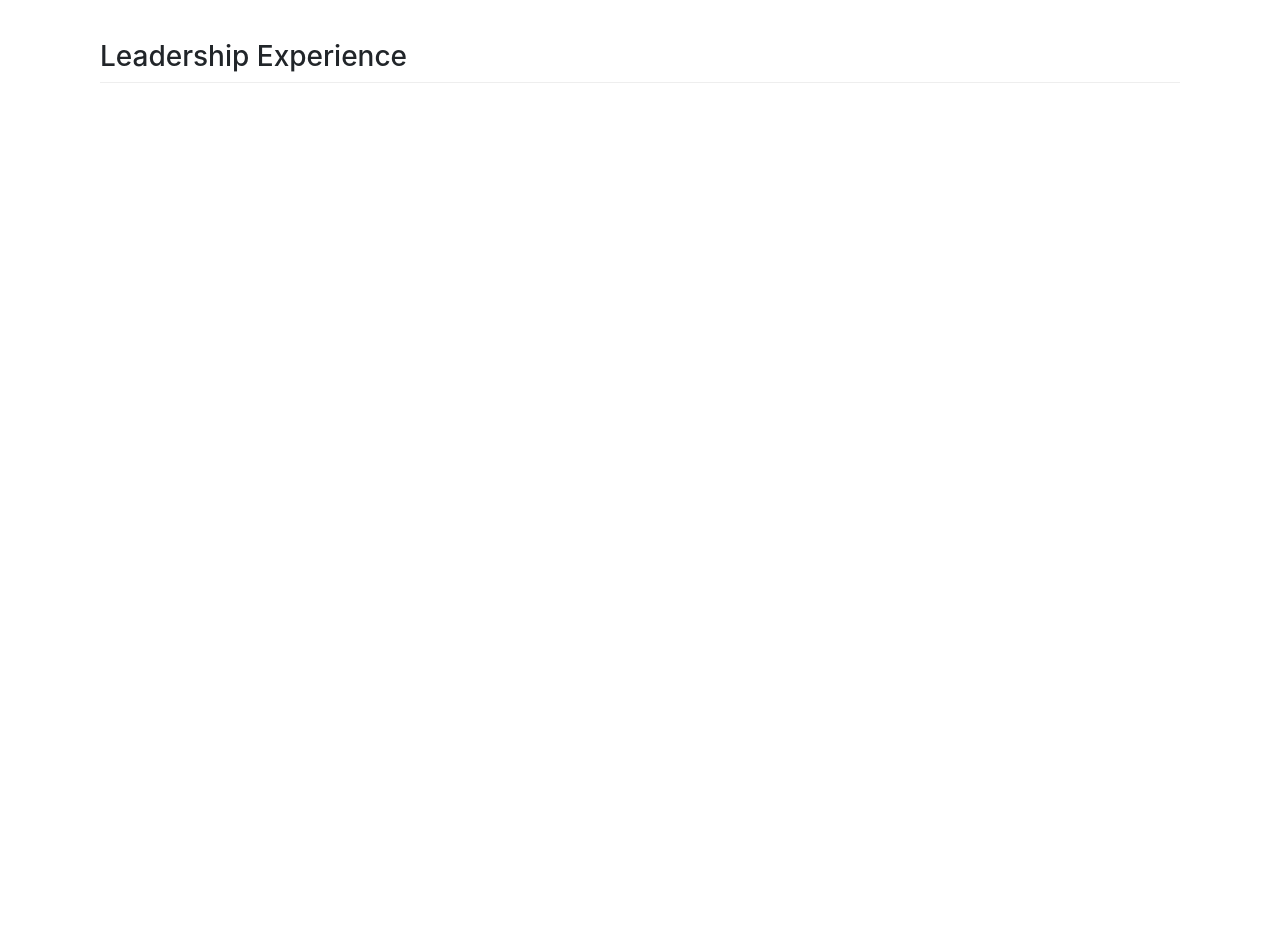
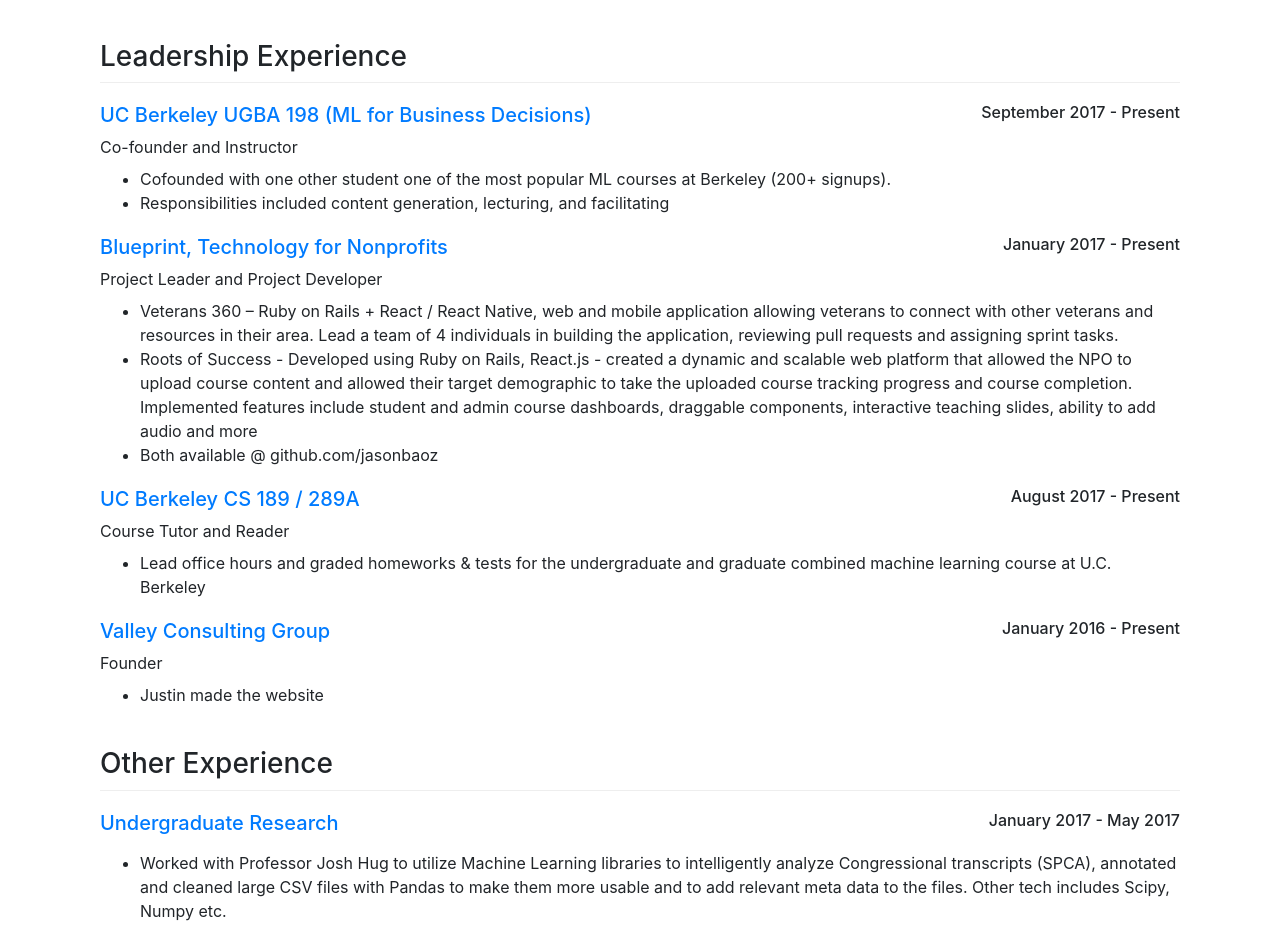
Before and after one commit to jasonzbao/jasonbaoz.github.io, a React (Create React App) app: page / in a window 1280 px wide. Shown: the part 801-1744 px from the top of the page. Before the commit the page ends 904 px from the top, so only its background shows below. Built offline with nearby package versions, Linux system fonts and the light colour scheme.

Commit message:
Generalized everything, added favicon

```diff
--- a/public/index.html
+++ b/public/index.html
@@ -19,7 +19,7 @@
       work correctly both with client-side routing and a non-root public URL.
       Learn how to configure a non-root public URL by running `npm run build`.
     -->
-    <title>React App</title>
+    <title>Personal Website</title>
   </head>
   <body>
     <noscript>
--- a/src/App.js
+++ b/src/App.js
@@ -3,7 +3,7 @@
 import {Grid, Col, Row} from 'react-bootstrap';
 
 import education from './editables/education.json';
-import work_experience from './editables/work_experience.json';
+import experience from './editables/experience.json';
 import './App.css';
 
 
@@ -34,7 +34,6 @@
   }
 
   renderDetails(details) {
-    console.log(details)
     return details.map((entry, index) => {
       return (
         <li className="detail">{entry}</li>
@@ -42,16 +41,16 @@
     })
   }
 
-  renderWorkExperiences() {
-    return work_experience.map((entry, index) => {
+  renderExperienceDetails(d) {
+    return d.map((entry, index) => {
       return (
         <div className="sub-container subwork-container" key={index}>
           <Row>
             <Col xs={12} md={8}>
-              <a href={entry.link}><h5 className="company">{entry.company}</h5></a>
+              <a href={entry.header_link}><h5 className="header">{entry.header}</h5></a>
             </Col>
             <Col xs={6} md={4}>
-              <h6 className="location float-right" ex={6} md={4}>{entry.location}</h6>
+              <h6 className="first-right-align float-right" ex={6} md={4}>{entry.first_right_align}</h6>
             </Col>
           </Row>
           <Row>
@@ -59,7 +58,7 @@
               <p className="title">{entry.title}</p>
             </Col>
             <Col xs={6} md={4}>
-              <p className="date float-right" ex={6} md={4}>{entry.date}</p>
+              <p className="second-right-align float-right" ex={6} md={4}>{entry.second_right_align}</p>
             </Col>
           </Row>
           <ul>
@@ -70,11 +69,15 @@
     })
   }
 
-  renderLeadershipExperience() {
-    return (
-      <div>
-      </div>
-    )
+  renderExperiences() {
+    return experience.map((entry, index) => {
+      return (
+        <div className="other-container" key={index}>
+          <h3 className="page-header">{entry.section_title}</h3>
+          {this.renderExperienceDetails(entry.section_data)}
+        </div>
+      )
+    })
   }
 
   render() {
@@ -95,14 +98,7 @@
             <h3 className="page-header">Education</h3>
             {this.renderEducations()}
           </div>
-          <div className="work-experience-container">
-            <h3 className="page-header">Work Experience</h3>
-            {this.renderWorkExperiences()}
-          </div>
-          <div className="leadership-experience-container">
-            <h3 className="page-header">Leadership Experience</h3>
-            {this.renderLeadershipExperience()}
-          </div>
+          {this.renderExperiences()}
         </Grid>
       </div>
     );
--- a/src/editables/education.json
+++ b/src/editables/education.json
@@ -4,7 +4,7 @@
   "year": "August 2015 - May 2019",
   "degree": "B.A. Computer Science, Applied Math, Philosophy",
   "gpa_title": "Computer Science GPA: ",
-  "gpa": "Computer Science GPA: 3.9",
+  "gpa": "3.9",
   "relevant_coursework": "Data Structures, Algorithms, AI, ML (grad), Databases, Real Analysis, Abstract Analysis, Linear Algebra, Abstract Algebra, Deep NN (grad), Probability & Random Processes, Randomness and Computation (grad), Optimization Models and Applications (grad)"
 }
 ]
--- /dev/null
+++ b/src/editables/experience.json
@@ -0,0 +1,100 @@
+[{
+  "section_title": "Work Experience",
+  "section_data": [
+    {
+      "header": "Facebook",
+      "header_link": "https://facebook.com",
+      "title": "Software Engineer Intern (Incoming)",
+      "second_right_align": "August 2018 - December 2018",
+      "first_right_align": "Menlo Park, California",
+      "details": [
+        "Incoming!"
+      ]
+    },
+    {
+      "header": "Bridgewater Associates",
+      "header_link": "https://bridgewater.com",
+      "title": "Investment Engineer Intern (Incoming)",
+      "second_right_align": "June 2018 - August 2018",
+      "first_right_align": "Westport, Connecticut",
+      "details": [
+        "Incoming!"
+      ]
+    },
+    {
+      "header": "Neurotrack",
+      "header_link": "https://neurotrack.com/",
+      "title": "Machine Learning Research",
+      "second_right_align": "May 2017 - December 2017",
+      "first_right_align": "Redwood City, California",
+      "details": [
+        "Analyzed feature space with tools such as SVD, PCA and Spectral Clustering. Analyzed quality of the data by calculating variance of the eye-gaze plots clustered by locations weighted by pupil diameter variance. Integrated saccade orientation related features from other research papers.",
+        "Created a presentation with ROC curves, Mesh Grids, Cross-Validation charts and Histograms – beginning the process to publish results."
+      ]
+    }
+  ]
+},
+{
+  "section_title": "Leadership Experience",
+  "section_data": [
+    {
+      "header": "UC Berkeley UGBA 198 (ML for Business Decisions)",
+      "header_link": "https://ugba198.com",
+      "title": "Co-founder and Instructor",
+      "second_right_align": "",
+      "first_right_align": "September 2017 - Present",
+      "details": [
+        "Cofounded with one other student one of the most popular ML courses at Berkeley (200+ signups).",
+        "Responsibilities included content generation, lecturing, and facilitating"
+      ]
+    },
+    {
+      "header": "Blueprint, Technology for Nonprofits",
+      "header_link": "https://calblueprint.org",
+      "title": "Project Leader and Project Developer",
+      "second_right_align": "",
+      "first_right_align": "January 2017 - Present",
+      "details": [
+        "Veterans 360 – Ruby on Rails + React / React Native, web and mobile application allowing veterans to connect with other veterans and resources in their area. Lead a team of 4 individuals in building the application, reviewing pull requests and assigning sprint tasks. ",
+        "Roots of Success - Developed using Ruby on Rails, React.js - created a dynamic and scalable web platform that allowed the NPO to upload course content and allowed their target demographic to take the uploaded course tracking progress and course completion. Implemented features include student and admin course dashboards, draggable components, interactive teaching slides, ability to add audio and more",
+        "Both available @ github.com/jasonbaoz"
+      ]
+    },
+    {
+      "header": "UC Berkeley CS 189 / 289A",
+      "header_link": "https://eecs189.org",
+      "title": "Course Tutor and Reader",
+      "second_right_align": "",
+      "first_right_align": "August 2017 - Present",
+      "details": [
+        "Lead office hours and graded homeworks & tests for the undergraduate and graduate combined machine learning course at U.C. Berkeley"
+      ]
+    },
+    {
+      "header": "Valley Consulting Group",
+      "header_link": "https://vcg.berkeley.edu",
+      "title": "Founder",
+      "second_right_align": "",
+      "first_right_align": "January 2016 - Present",
+      "details": [
+        "Justin made the website"
+      ]
+    }
+  ]
+},
+{
+  "section_title": "Other Experience",
+  "section_data": [
+    {
+      "header": "Undergraduate Research",
+      "header_link": "",
+      "title": "",
+      "second_right_align": "",
+      "first_right_align": "January 2017 - May 2017",
+      "details": [
+        "Worked with Professor Josh Hug to utilize Machine Learning libraries to intelligently analyze Congressional transcripts (SPCA), annotated and cleaned large CSV files with Pandas to make them more usable and to add relevant meta data to the files. Other tech includes Scipy, Numpy etc."
+      ]
+    }
+  ]
+}
+]
--- a/src/editables/work_experience.json
+++ /dev/null
@@ -1,26 +0,0 @@
-[{
-  "company": "Facebook",
-  "link": "https://facebook.com",
-  "title": "Software Engineer Intern (Incoming)",
-  "date": "August 2018 - December 2018",
-  "location": "Menlo Park, California",
-  "details": ["Incoming!"]
-},
-{
-  "company": "Bridgewater Associates",
-  "link": "https://bridgewater.com",
-  "title": "Investment Engineer Intern (Incoming)",
-  "date": "June 2018 - August 2018",
-  "location": "Westport, Connecticut",
-  "gpa_title": "Computer Science GPA: ",
-  "details": ["Incoming!"]
-},
-{
-  "company": "Neurotrack",
-  "link": "https://neurotrack.com/",
-  "title": "Machine Learning Research",
-  "date": "May 2017 - December 2017",
-  "location": "Redwood City, California",
-  "details": ["Analyzed feature space with tools such as SVD, PCA and Spectral Clustering. Analyzed quality of the data by calculating variance of the eye-gaze plots clustered by locations weighted by pupil diameter variance. Integrated saccade orientation related features from other research papers.", "Created a presentation with ROC curves, Mesh Grids, Cross-Validation charts and Histograms – beginning the process to publish results."]
-}
-]
```
Also changed, not shown: 2 other files (tests, documents, lock files or other folders).
